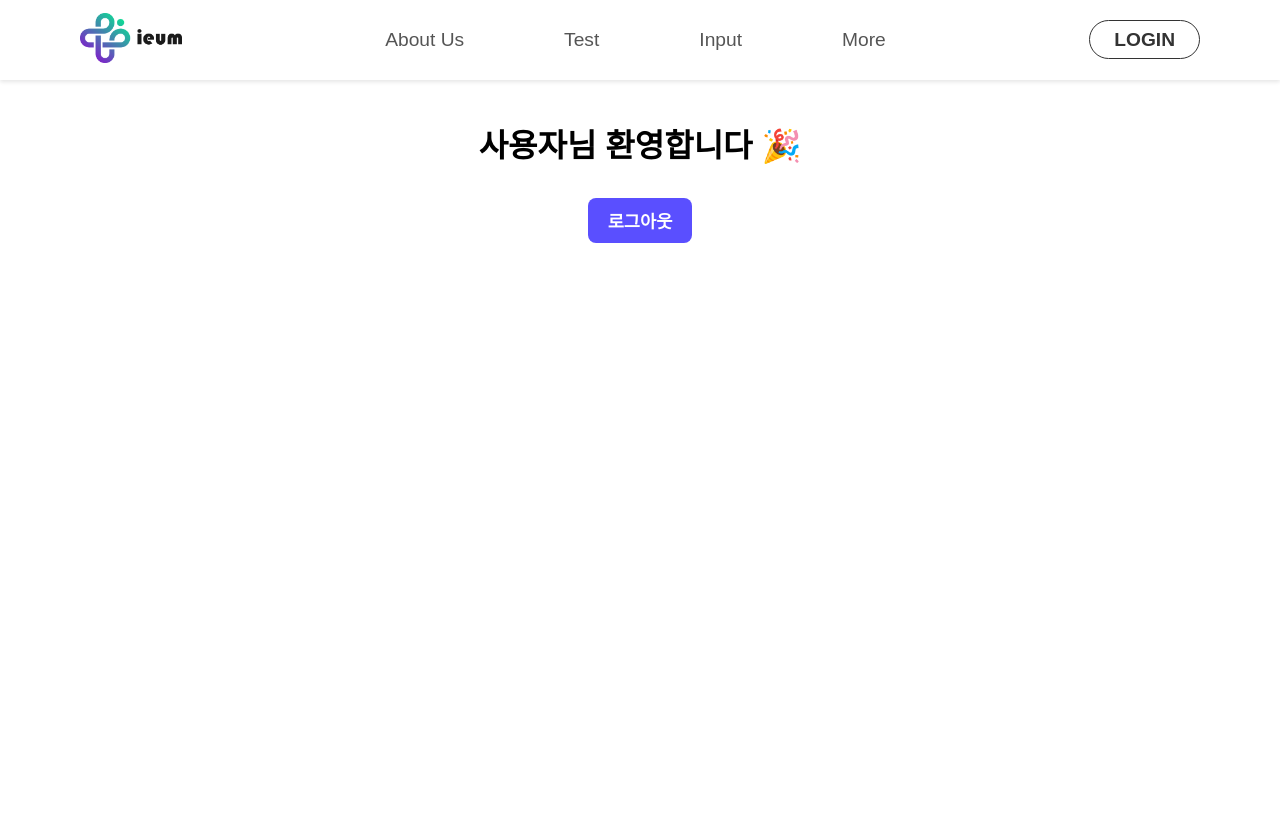
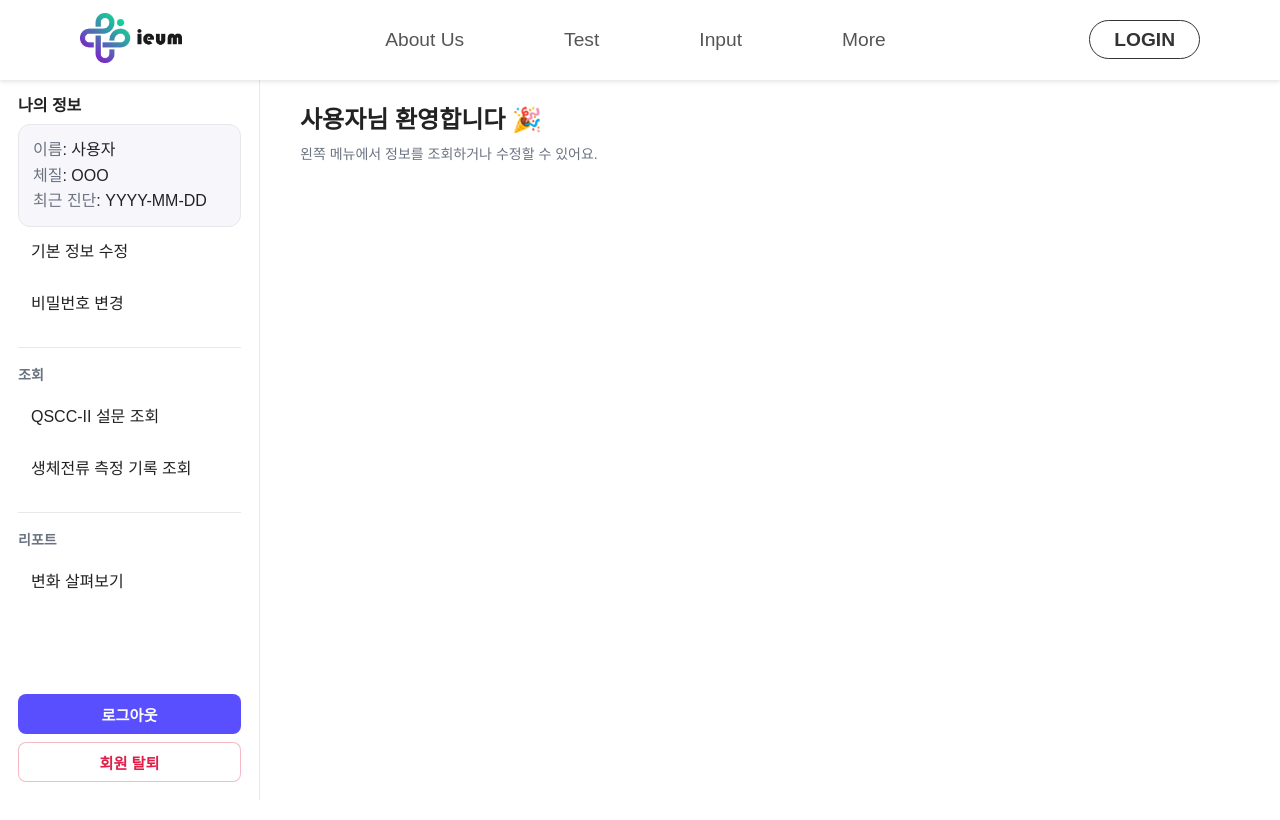
Before and after one commit to hoho715-park/frontend, a React (Vite) app: page /mypage in a window 1280 px wide. Shown: the top 820 px of the page. Built offline with nearby package versions, Linux system fonts and the light colour scheme.

Commit message:
feat: 마이페이지 사이드바 추가

```diff
--- a/src/pages/MyPage.css
+++ b/src/pages/MyPage.css
@@ -1,16 +1,11 @@
-    /* src/pages/MyPage.css */
+/* src/pages/MyPage.css */
 
 .mypage-container {
   margin-top: 120px;
   text-align: center;
   font-family: "Arial", sans-serif;
 }
-
-.mypage-container h1 {
-  font-size: 2rem;
-  margin-bottom: 2rem;
-}
-
+.mypage-container h1 { font-size: 2rem; margin-bottom: 2rem; }
 .logout-button {
   padding: 10px 20px;
   font-size: 1.1rem;
@@ -20,9 +15,134 @@
   border: none;
   border-radius: 8px;
   cursor: pointer;
-  transition: background-color 0.3s;
+  transition: background-color .3s;
+}
+.logout-button:hover { background-color: #3b2dcc; }
+
+/* ==== 레이아웃 / 사이드바 ==== */
+:root{
+  --header-h: 72px;
+  --sidebar-w: 260px;
+  --border: #e7e7ec;
+  --text: #222;
+  --muted: #6b7280;
+  --brand: #6366f1;
+  --bg: #ffffff;
+  --bg-soft: #f7f7fb;
+  --danger: #e11d48;
 }
 
-.logout-button:hover {
-  background-color: #3b2dcc;
+.mypage-wrap{
+  display:flex;
+  box-sizing:border-box;
+  width:100%;
+  min-height:calc(100vh - var(--header-h));
+  margin-top:var(--header-h);
+  background:var(--bg);
+  color:var(--text);
+  font-family:"Arial", sans-serif;
 }
+
+/* 사이드바: 세로 전체 채우고 내부 스크롤 */
+.mypage-sidebar{
+  width:var(--sidebar-w);
+  box-sizing:border-box;
+  padding:18px;
+  border-right:1px solid var(--border);
+  background:#fff;
+
+  position:sticky;
+  top:var(--header-h);
+
+  height:calc(100vh - var(--header-h));
+  overflow:auto;
+
+  display:flex;
+  flex-direction:column;
+  gap:14px;
+}
+
+.sidebar-title{ font-size:16px; font-weight:700; margin:2px 0 8px; }
+.sidebar-subtitle{ font-size:14px; font-weight:700; color:var(--muted); margin:2px 0 8px; }
+
+.user-card{
+  border:1px solid var(--border);
+  border-radius:12px;
+  padding:12px 14px;
+  background:var(--bg-soft);
+  line-height:1.6;
+}
+.user-line .label{ color:var(--muted); }
+
+.menu-list{ display:flex; flex-direction:column; gap:6px; }
+.menu-item{
+  display:block;
+  padding:10px 12px;
+  border-radius:10px;
+  text-decoration:none;
+  color:var(--text);
+  border:1px solid transparent;
+  transition:background-color .2s, border-color .2s, color .2s;
+}
+.menu-item:hover{ background:var(--bg-soft); border-color:var(--border); }
+.menu-item.active{
+  background:rgba(99,102,241,.08);
+  border-color:rgba(99,102,241,.3);
+  color:var(--brand);
+  font-weight:700;
+}
+
+.sidebar-divider{
+  border:none;
+  border-top:1px solid var(--border);
+  margin:8px 0 0;
+}
+
+.sidebar-bottom{
+  margin-top:auto;
+  padding-top:10px;
+  display:flex;
+  flex-direction:column;
+  gap:8px;
+}
+
+.mypage-sidebar .logout-button,
+.danger-button{
+  width:100%;
+  height:40px;
+  font-size:.95rem;
+  border-radius:8px;
+  padding:8px 10px;
+}
+
+/* 회원탈퇴 버튼 */
+.danger-button{
+  border:1px solid rgba(225,29,72,.3);
+  background:#fff;
+  color:var(--danger);
+  font-weight:bold;
+  cursor:pointer;
+  transition:background-color .2s, border-color .2s;
+}
+.danger-button:hover{ background:rgba(225,29,72,.06); }
+
+/* 콘텐츠 영역 */
+.mypage-content{
+  flex:1;
+  box-sizing:border-box;
+  padding:28px 40px 40px;
+}
+.content-welcome{ max-width:720px; }
+.content-title{ margin:0 0 8px; font-size:24px; font-weight:800; }
+.content-desc{ margin:0; color:var(--muted); font-size:14px; }
+
+/* 반응형 */
+@media (max-width: 980px){
+  .mypage-wrap{ flex-direction:column; }
+  .mypage-sidebar{
+    width:100%;
+    height:auto;
+    border-right:none;
+    border-bottom:1px solid var(--border);
+  }
+}
--- a/src/pages/MyPage.jsx
+++ b/src/pages/MyPage.jsx
@@ -1,11 +1,14 @@
 // src/pages/MyPage.jsx
-
 import React from "react";
-import { useNavigate } from "react-router-dom";
+import { NavLink, useNavigate, Outlet } from "react-router-dom";
 import "./MyPage.css";
 
 const MyPage = () => {
   const username = localStorage.getItem("username") || "사용자";
+  // 아래 값들은 백엔드 연동 전까지 localStorage/기본값 사용
+  const constitution = localStorage.getItem("constitution") || "OOO";
+  const lastDiagDate = localStorage.getItem("lastDiagnosisDate") || "YYYY-MM-DD";
+
   const navigate = useNavigate();
 
   const handleLogout = () => {
@@ -15,12 +18,82 @@ const MyPage = () => {
     window.location.reload();
   };
 
+  const handleDeleteAccount = () => {
+    // 실제 회원 탈퇴 처리로 교체 예정
+    alert("회원 탈퇴 요청이 접수되었습니다. (연동 시 실제 API 호출로 대체)");
+  };
+
   return (
-    <div className="mypage-container">
-      <h1>{username}님 환영합니다 🎉</h1>
-      <button className="logout-button" onClick={handleLogout}>
-        로그아웃
-      </button>
+    <div className="mypage-wrap">
+      {/* 좌측 사이드바 */}
+      <aside className="mypage-sidebar">
+        <div className="sidebar-section">
+          <h2 className="sidebar-title">나의 정보</h2>
+
+          <div className="user-card">
+            <div className="user-line"><span className="label">이름</span>: {username}</div>
+            <div className="user-line"><span className="label">체질</span>: {constitution}</div>
+            <div className="user-line"><span className="label">최근 진단</span>: {lastDiagDate}</div>
+          </div>
+
+          <nav className="menu-list">
+            <NavLink to="/mypage/profile" className="menu-item">
+              기본 정보 수정
+            </NavLink>
+            <NavLink to="/mypage/password" className="menu-item">
+              비밀번호 변경
+            </NavLink>
+          </nav>
+        </div>
+
+        <hr className="sidebar-divider" />
+
+        <div className="sidebar-section">
+          <h3 className="sidebar-subtitle">조회</h3>
+          <nav className="menu-list">
+            <NavLink to="/mypage/qscc" className="menu-item">
+              QSCC-II 설문 조회
+            </NavLink>
+            <NavLink to="/mypage/measurements" className="menu-item">
+              생체전류 측정 기록 조회
+            </NavLink>
+          </nav>
+        </div>
+
+        <hr className="sidebar-divider" />
+
+        <div className="sidebar-section">
+          <h3 className="sidebar-subtitle">리포트</h3>
+          <nav className="menu-list">
+            <NavLink to="/mypage/report" className="menu-item">
+              변화 살펴보기
+            </NavLink>
+          </nav>
+        </div>
+
+        <div className="sidebar-bottom">
+          <button className="logout-button" onClick={handleLogout}>
+            로그아웃
+          </button>
+          <button className="danger-button" onClick={handleDeleteAccount}>
+            회원 탈퇴
+          </button>
+        </div>
+      </aside>
+
+      {/* 우측 콘텐츠 */}
+      <main className="mypage-content">
+        {/* 기본 환영 화면 (아직 중첩 라우트가 없을 때) */}
+        <div className="content-welcome">
+          <h1 className="content-title">{username}님 환영합니다 🎉</h1>
+          <p className="content-desc">
+            왼쪽 메뉴에서 정보를 조회하거나 수정할 수 있어요.
+          </p>
+        </div>
+
+        {/* 중첩 라우트가 있다면 여기에 렌더링 */}
+        <Outlet />
+      </main>
     </div>
   );
 };
```
